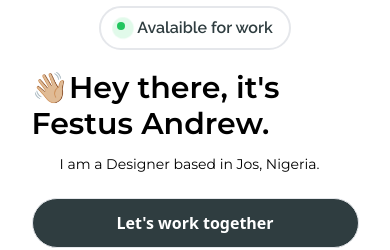
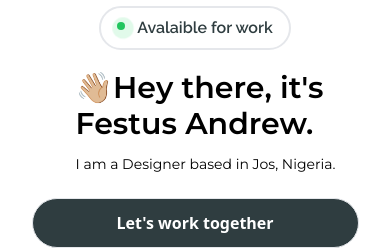
Before and after one commit to KeswetRinret/Festus_Andrew_Portfolio, a React (Vite) app: page / in a window 390 px wide. Shown: the part 162-412 px from the top of the page. Built offline with nearby package versions, Linux system fonts and the light colour scheme.

Commit message:
corrections

```diff
--- a/src/components/landingPage/Hero.jsx
+++ b/src/components/landingPage/Hero.jsx
@@ -71,11 +71,11 @@ const Hero = () => {
         </div>
 
         <div className="md:w-[80%] w-full mt-5 md:mt-8 ">
-          <p className="font-tertiaryFont  ml- w-full lg:ml-12  md:mx-0 mx-3 md:text-6xl text-3xl font-semibold  md:leading-tight">
+          <p className="font-tertiaryFont  ml-14 w-full lg:ml-12  md:mx-0 mx-3 md:text-6xl text-3xl font-semibold  md:leading-tight">
             👋🏼Hey there, it's <br /> Festus Andrew.
           </p>
 
-          <p className="md:mt-6 mt-3 md:mx-0 mx-3 md:ml-10 lg:ml-24 font-tertiaryFont md:text-xl text-sm  ml-10 w-full  ">
+          <p className="md:mt-6 mt-3 md:mx-0 mx-3 md:ml-10 lg:ml-24 font-tertiaryFont md:text-xl text-sm  ml-14 w-full  ">
             I am a Designer based in Jos, Nigeria.
           </p>
 
```
